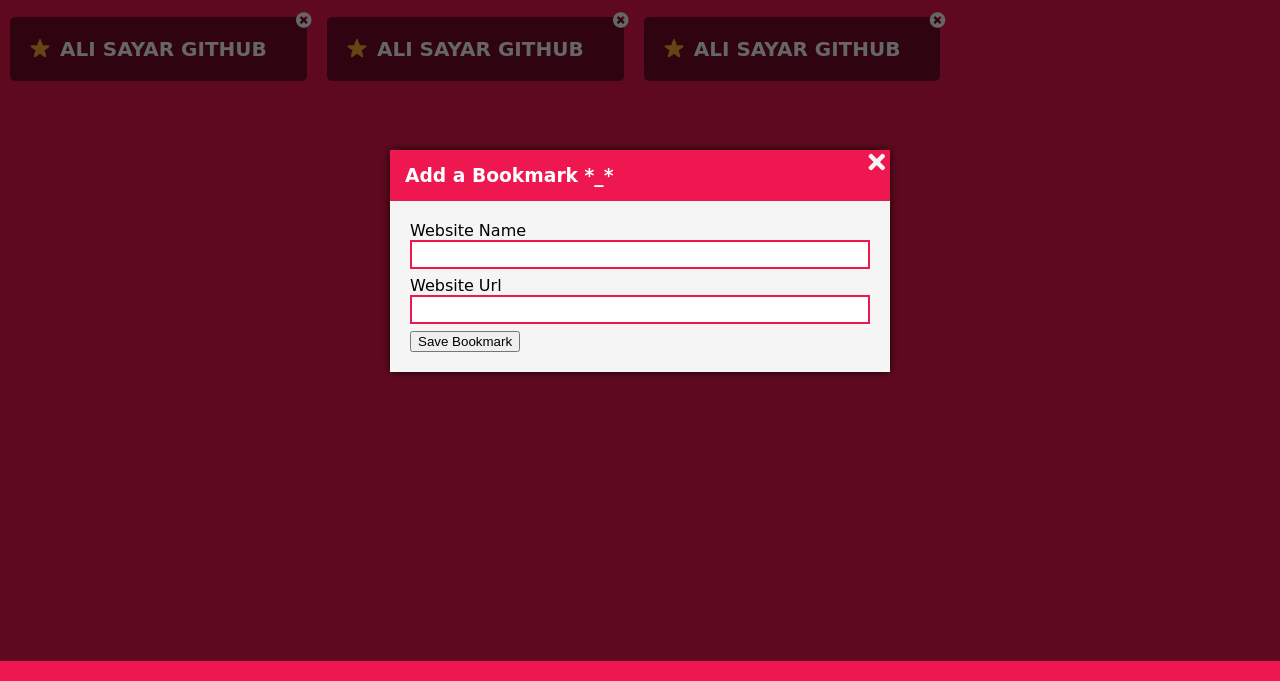
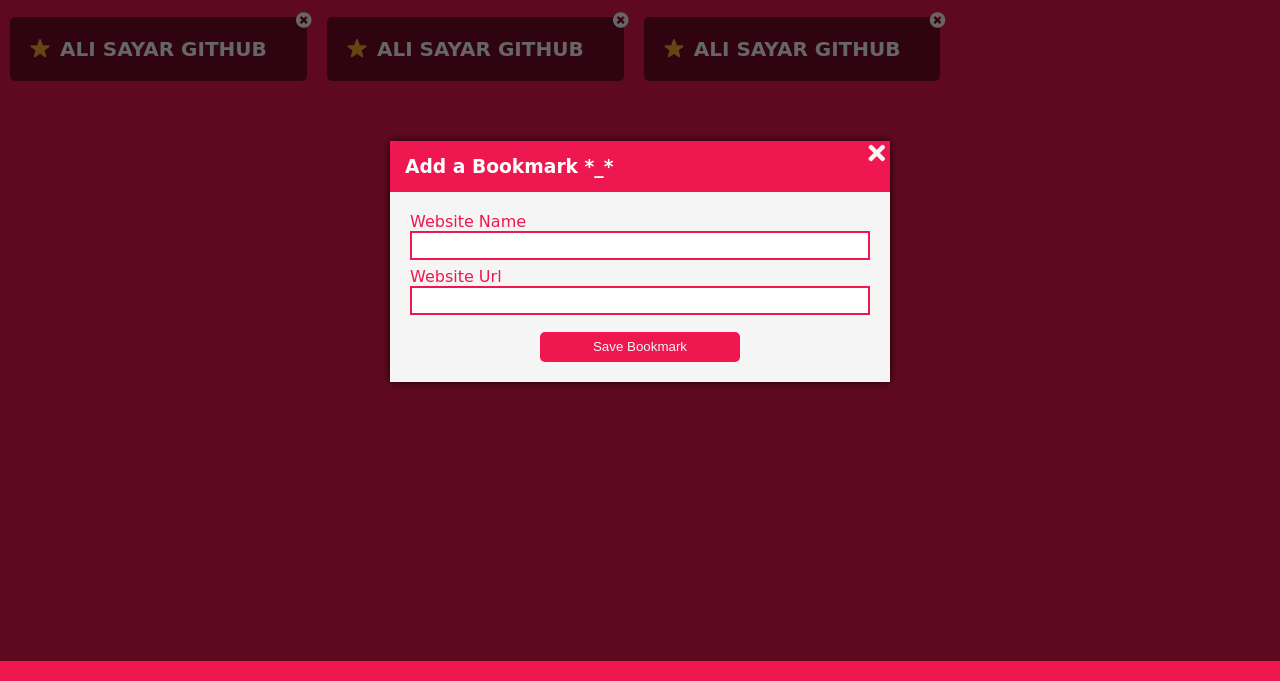
Before and after one commit to asyr01/bookmarkManager, a plain HTML site: page index.html in a window 1280 px wide. Shown: the part 139-820 px from the top of the page. Drawn offline with Linux system fonts and the light colour scheme; a web font is replaced by a local one.

Commit message:
button styled in css

```diff
--- a/index.html
+++ b/index.html
@@ -54,7 +54,9 @@
                       <label for="website-url" class="form-label">Website Url</label>
                       <input type="text" class="form-input" id="website-url">
                   </div>
-                  <button type="submit">Save Bookmark</button>
+                  <div class="button">
+                    <button type="submit">Save Bookmark</button>
+                  </div>
                 </form>
             </div>
         </div>
--- a/style.css
+++ b/style.css
@@ -168,6 +168,34 @@ h3 {
   outline: none;
 }
 
+.form-label {
+  color: var(--primary-color);
+  display: block;
+}
+
+.button {
+  display: flex;
+  justify-content: center;
+  margin-top: 10px;
+}
+button {
+  cursor: pointer;
+  color: whitesmoke;
+  background: var(--primary-color);
+  height: 30px;
+  width: 200px;
+  border: none;
+  border-radius: var(--border-radius);
+}
+
+button:hover {
+  filter: hue-rotate(180deg);
+}
+
+button:focus {
+  outline: none;
+}
+
 /* Media Query: Large-Smartphones */
 @media screen and (max-width: 600px) {
   .container {
```
